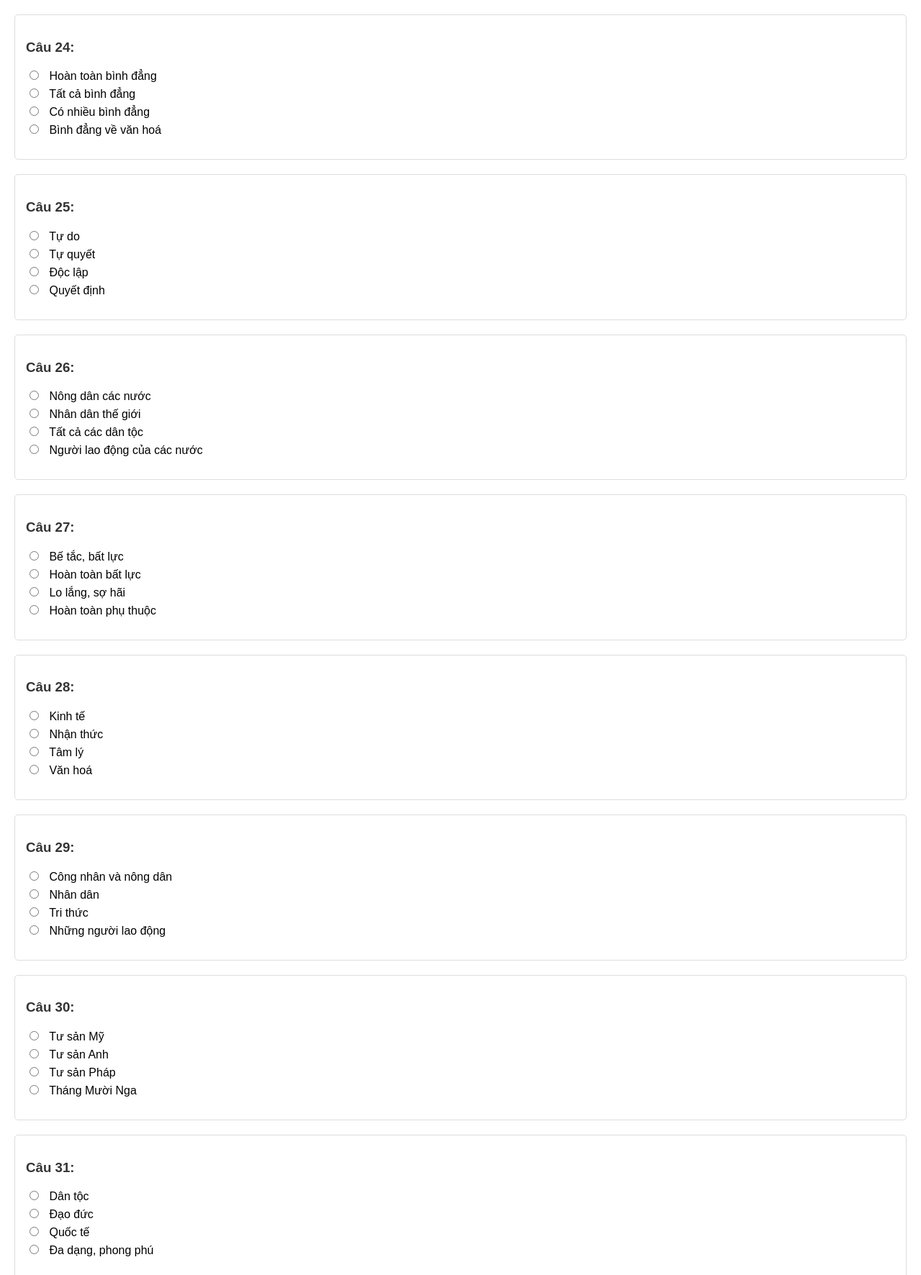
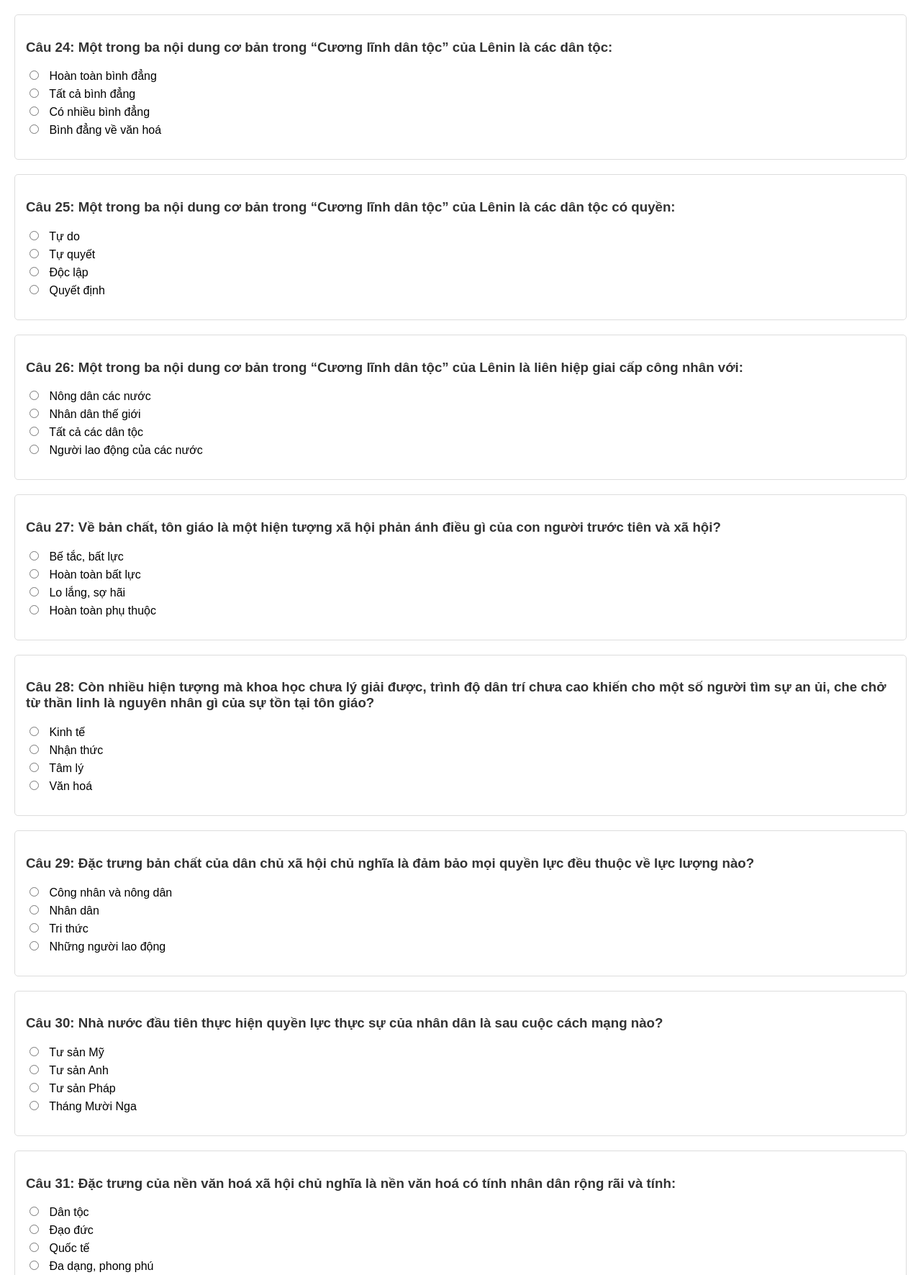
Before and after one commit to YasashiiRin/xa-hoi-chu-nghia, a plain HTML site: page index.html in a window 1280 px wide. Shown: the part 5298-7070 px from the top of the page at 72% size. Drawn offline with Linux system fonts and the light colour scheme.

Commit message:
add file

```diff
--- a/index.html
+++ b/index.html
@@ -29,7 +29,7 @@
     <div id="result"></div>
 
     <script>
-        const questions = [
+       const questions = [
 
 { q: "Câu 1: Chủ nghĩa Mác-Lênin là hệ tư tưởng của giai cấp, tầng lớp nào?", options: ["Nhân dân lao động","Tầng lớp tri thức","Giai cấp công nhân","Giai cấp nông dân"], answer: "c" },
 
@@ -77,38 +77,37 @@
 
 { q: "Câu 23: Trong xây dựng xã hội xã hội chủ nghĩa, giai cấp công nhân có đặc điểm thế nào mà họ kiên định, kiên quyết đấu tranh chống chế độ áp bức bóc lột, xóa bỏ chế độ tư hữu?", options: ["Tính triệt để cách mạng","Không gắn với tư hữu","Tinh thần đoàn kết","Tính tổ chức, kỷ luật"], answer: "a" },
 
-{ q: "Câu 24:", options: ["Hoàn toàn bình đẳng","Tất cả bình đẳng","Có nhiều bình đẳng","Bình đẳng về văn hoá"], answer: "a" },
+{ q: "Câu 24: Một trong ba nội dung cơ bản trong “Cương lĩnh dân tộc” của Lênin là các dân tộc:", options: ["Hoàn toàn bình đẳng","Tất cả bình đẳng","Có nhiều bình đẳng","Bình đẳng về văn hoá"], answer: "a" },
 
-{ q: "Câu 25:", options: ["Tự do","Tự quyết","Độc lập","Quyết định"], answer: "b" },
+{ q: "Câu 25: Một trong ba nội dung cơ bản trong “Cương lĩnh dân tộc” của Lênin là các dân tộc có quyền:", options: ["Tự do","Tự quyết","Độc lập","Quyết định"], answer: "b" },
 
-{ q: "Câu 26:", options: ["Nông dân các nước","Nhân dân thế giới","Tất cả các dân tộc","Người lao động của các nước"], answer: "c" },
+{ q: "Câu 26: Một trong ba nội dung cơ bản trong “Cương lĩnh dân tộc” của Lênin là liên hiệp giai cấp công nhân với:", options: ["Nông dân các nước","Nhân dân thế giới","Tất cả các dân tộc","Người lao động của các nước"], answer: "c" },
 
-{ q: "Câu 27:", options: ["Bế tắc, bất lực","Hoàn toàn bất lực","Lo lắng, sợ hãi","Hoàn toàn phụ thuộc"], answer: "a" },
+{ q: "Câu 27: Về bản chất, tôn giáo là một hiện tượng xã hội phản ánh điều gì của con người trước tiên và xã hội?", options: ["Bế tắc, bất lực","Hoàn toàn bất lực","Lo lắng, sợ hãi","Hoàn toàn phụ thuộc"], answer: "a" },
 
-{ q: "Câu 28:", options: ["Kinh tế","Nhận thức","Tâm lý","Văn hoá"], answer: "b" },
+{ q: "Câu 28: Còn nhiều hiện tượng mà khoa học chưa lý giải được, trình độ dân trí chưa cao khiến cho một số người tìm sự an ủi, che chở từ thần linh là nguyên nhân gì của sự tồn tại tôn giáo?", options: ["Kinh tế","Nhận thức","Tâm lý","Văn hoá"], answer: "b" },
 
-{ q: "Câu 29:", options: ["Công nhân và nông dân","Nhân dân","Tri thức","Những người lao động"], answer: "b" },
+{ q: "Câu 29: Đặc trưng bản chất của dân chủ xã hội chủ nghĩa là đảm bảo mọi quyền lực đều thuộc về lực lượng nào?", options: ["Công nhân và nông dân","Nhân dân","Tri thức","Những người lao động"], answer: "b" },
 
-{ q: "Câu 30:", options: ["Tư sản Mỹ","Tư sản Anh","Tư sản Pháp","Tháng Mười Nga"], answer: "d" },
+{ q: "Câu 30: Nhà nước đầu tiên thực hiện quyền lực thực sự của nhân dân là sau cuộc cách mạng nào?", options: ["Tư sản Mỹ","Tư sản Anh","Tư sản Pháp","Tháng Mười Nga"], answer: "d" },
 
-{ q: "Câu 31:", options: ["Dân tộc","Đạo đức","Quốc tế","Đa dạng, phong phú"], answer: "a" },
+{ q: "Câu 31: Đặc trưng của nền văn hoá xã hội chủ nghĩa là nền văn hoá có tính nhân dân rộng rãi và tính:", options: ["Dân tộc","Đạo đức","Quốc tế","Đa dạng, phong phú"], answer: "a" },
 
-{ q: "Câu 32:", options: ["Đảng Cộng Sản","Đảng và Nhà nước","Nhà nước","Hệ thống chính trị"], answer: "b" },
+{ q: "Câu 32: Một trong các phương thức để thực hiện được những nội dung chính yếu của nền văn hoá xã hội chủ nghĩa là không ngừng tăng cường sự lãnh đạo và quản lý:", options: ["Đảng Cộng Sản","Đảng và Nhà nước","Nhà nước","Hệ thống chính trị"], answer: "b" },
 
-{ q: "Câu 33:", options: ["Nguyên tắc","Ưu tiên","Phải thực hiện","Cần thiết"], answer: "a" },
+{ q: "Câu 33: Đoàn kết giữa những người có tôn giáo với những người không có tôn giáo, đoàn kết các tôn giáo là một vấn đề:", options: ["Nguyên tắc","Ưu tiên","Phải thực hiện","Cần thiết"], answer: "a" },
 
-{ q: "Câu 34:", options: ["56 dân tộc","54 dân tộc","50 dân tộc","52 dân tộc"], answer: "b" },
+{ q: "Câu 34: Dân tộc Việt Nam là một quốc gia đa dân tộc bao gồm:", options: ["56 dân tộc","54 dân tộc","50 dân tộc","52 dân tộc"], answer: "b" },
 
-{ q: "Câu 35:", options: ["Giai cấp tư sản và giai cấp nông dân","Giai cấp tư sản và tầng lớp tri thức","Giai cấp tư sản và giai cấp vô sản","Giai cấp tư sản và người lao động"], answer: "c" },
+{ q: "Câu 35: Cơ cấu xã hội của xã hội tư bản chủ nghĩa được đặc trưng bởi 2 giai cấp cơ bản đối lập nhau về lợi ích là:", options: ["Giai cấp tư sản và giai cấp nông dân","Giai cấp tư sản và tầng lớp tri thức","Giai cấp tư sản và giai cấp vô sản","Giai cấp tư sản và người lao động"], answer: "c" },
 
-{ q: "Câu 36:", options: ["Giai cấp công nhân và nông dân","Giai cấp nông dân","Giai cấp công nhân","Tầng lớp tri thức"], answer: "c" },
+{ q: "Câu 36: Chủ nghĩa Mác- Lênin đã chỉ ra những công cụ nhận thức và cải tạo thế giới cho lực lượng nào?", options: ["Giai cấp công nhân và nông dân","Giai cấp nông dân","Giai cấp công nhân","Tầng lớp tri thức"], answer: "c" },
 
-{ q: "Câu 37:", options: ["Tầng lớp tri thức","Giai cấp công nhân và nông dân","Giai cấp nông dân","Giai cấp công nhân"], answer: "d" },
+{ q: "Câu 37: Cách mạng xã hội chủ nghĩa do giai cấp, tầng lớp nào lãnh đạo?", options: ["Tầng lớp tri thức","Giai cấp công nhân và nông dân","Giai cấp nông dân","Giai cấp công nhân"], answer: "d" },
 
-{ q: "Câu 38:", options: ["Hôn nhân tự nguyện","Hôn nhân một vợ một chồng","Hôn nhân chỉ cần đảm bảo về mặt pháp lý","Vợ chồng bình đẳng"], answer: "c" }
+{ q: "Câu 38: Đâu không phải là cơ sở chế độ hôn nhân tự nguyện trong thời kỳ quá độ lên chủ nghĩa xã hội?", options: ["Hôn nhân tự nguyện","Hôn nhân một vợ một chồng","Hôn nhân chỉ cần đảm bảo về mặt pháp lý","Vợ chồng bình đẳng"], answer: "c" }
 
 ];
-
         let html = '';
         questions.forEach((item, index) => {
             html += `<div class="question">
```
